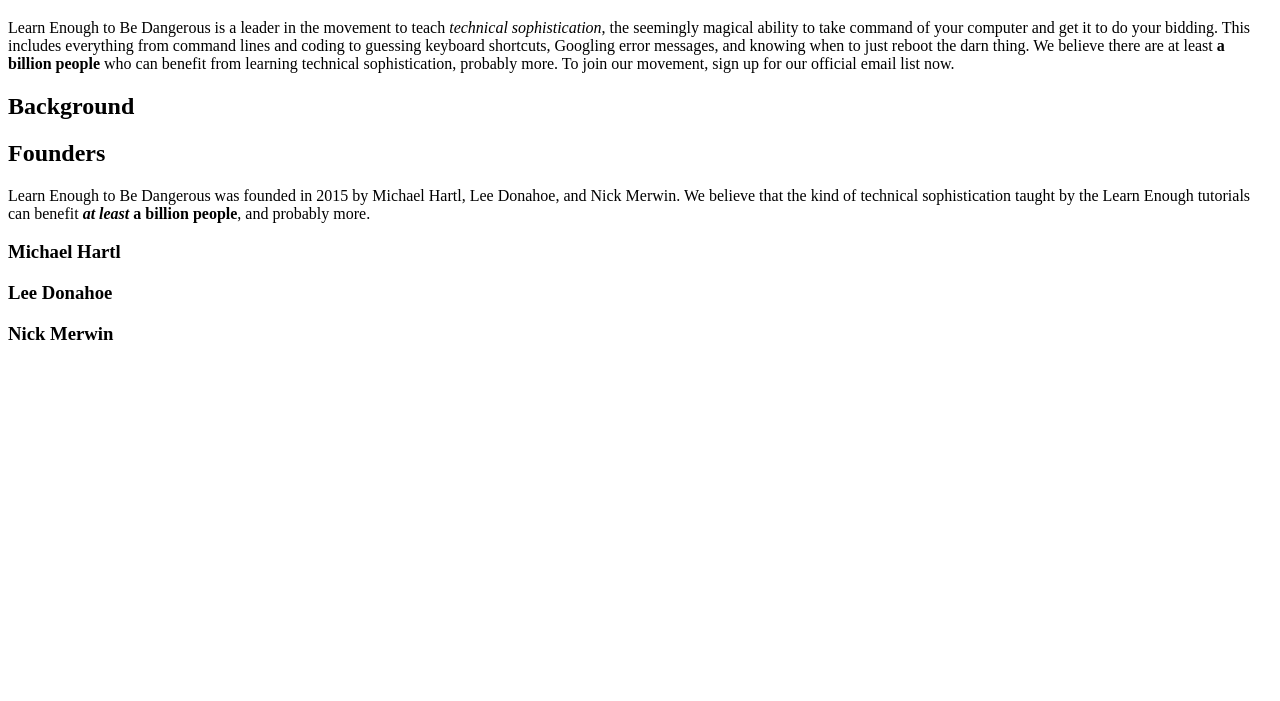
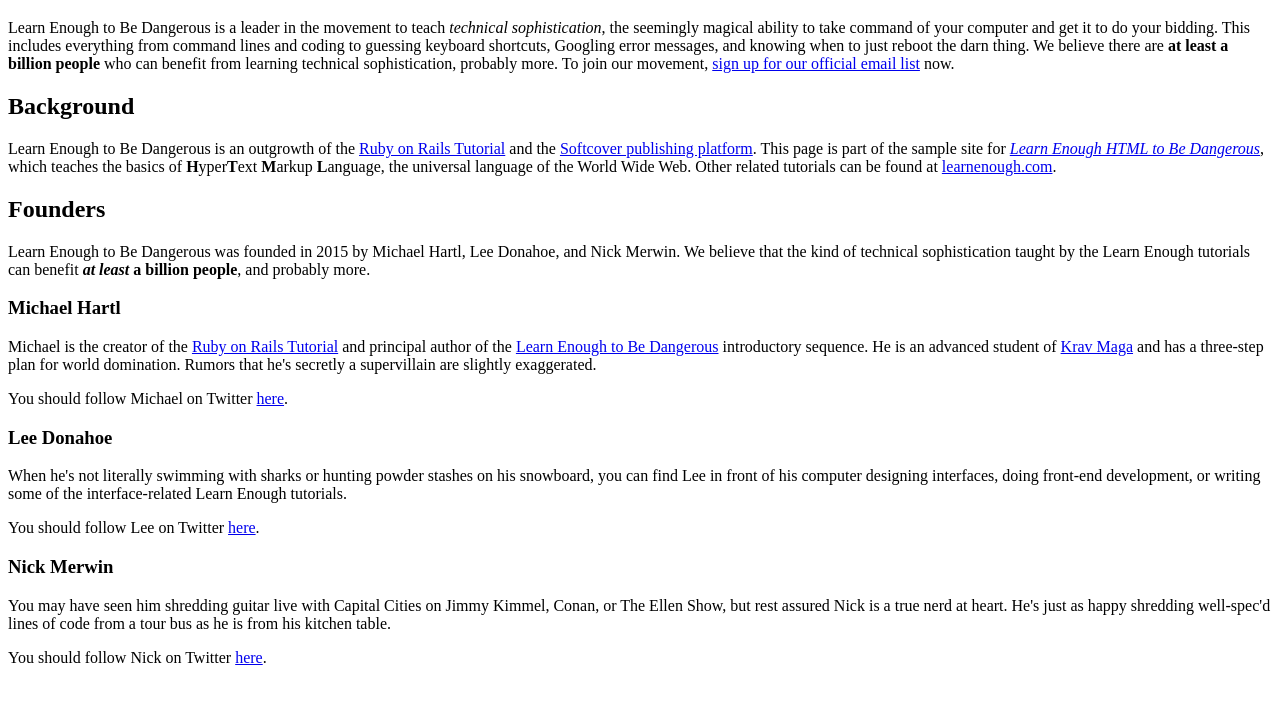
Before and after one commit to nygardan/sample_website, a plain HTML site: page index.html in a window 1280 px wide. Shown: the part 61-762 px from the top of the page. Drawn offline with Linux system fonts and the light colour scheme.

Commit message:
Hyperlinks

```diff
--- a/index.html
+++ b/index.html
@@ -7,16 +7,29 @@
   <body>
     <h1>The Learn Enough Story</h1>
     <p>
-      Learn Enough to Be Dangerous is a leader in the movement to teach
-      <em>technical sophistication</em>, the seemingly magical ability to take
+      Learn Enough to Be Dangerous is a leader in the movement to teach <em>
+      technical sophistication</em>, the seemingly magical ability to take
       command of your computer and get it to do your bidding. This includes
       everything from command lines and coding to guessing keyboard shortcuts,
       Googling error messages, and knowing when to just reboot the darn thing.
-      We believe there are at least <strong>a billion people</strong> who can benefit from
-      learning technical sophistication, probably more. To join our
-      movement, sign up for our official email list now.
+      We believe there are <strong>at least a billion people</strong> who
+      can benefit from learning technical sophistication, probably more. To
+      join our movement, <a href="https://learnenough.com/email">sign
+      up for our official email list</a> now.
     </p>
     <h2>Background</h2>
+    <p>
+      Learn Enough to Be Dangerous is an outgrowth of the
+      <a href="https://railstutorial.org/">Ruby on Rails Tutorial</a> and the
+      <a href="https://www.softcover.io/">Softcover publishing platform</a>.
+      This page is part of the sample site for
+      <a href="https://www.learnenough.com/html"><em>Learn Enough HTML to
+      Be Dangerous</em></a>, which teaches the basics of
+      <strong>H</strong>yper<strong>T</strong>ext <strong>M</strong>arkup
+      <strong>L</strong>anguage, the universal language of the World Wide Web.
+      Other related tutorials can be found at
+      <a href="https://www.learnenough.com/">learnenough.com</a>.
+    </p>
 
     <h2>Founders</h2>
     <p>
@@ -26,9 +39,46 @@
       <strong><em>at least </em>a billion people</strong>, and probably more.
     </p>
     <h3>Michael Hartl</h3>
+    <p>
+      Michael is the creator of the <a href="https://www.railstutorial.org/">
+      Ruby on Rails Tutorial</a> and principal author of the
+      <a href="https://www.learnenough.com/">Learn Enough to Be Dangerous</a>
+      introductory sequence. He is an advanced student of
+      <a href="https://www.kravmaga.com/">Krav Maga</a> and has a three-step
+      plan for world domination. Rumors that he's secretly a supervillain
+      are slightly exaggerated.
+    </p>
+
+    <p>
+      You should follow Michael on Twitter
+      <a href="https://twitter.com/mhartl" target="_blank" rel="noopener">here</a>.
+    </p>
 
     <h3>Lee Donahoe</h3>
+    <p>
+      When he's not literally swimming with sharks or hunting powder stashes
+      on his snowboard, you can find Lee in front of his computer designing
+      interfaces, doing front-end development, or writing some of the
+      interface-related Learn Enough tutorials.
+    </p>
+
+    <p>
+      You should follow Lee on Twitter
+      <a href="https://twitter.com/leedonahoe" target="_blank" rel="noopener">here</a>.
+    </p>
 
     <h3>Nick Merwin</h3>
+    <p>
+      You may have seen him shredding guitar live with Capital Cities on Jimmy
+      Kimmel, Conan, or The Ellen Show, but rest assured Nick is a true nerd
+      at heart. He's just as happy shredding well-spec'd lines of code from a
+      tour bus as he is from his kitchen table.
+    </p>
+
+    <p>
+      You should follow Nick on Twitter
+      <a href="https://twitter.com/nickmerwin" target="_blank" rel="noopener">here</a>.
+    </p>
+
   </body>
 </html>
```
